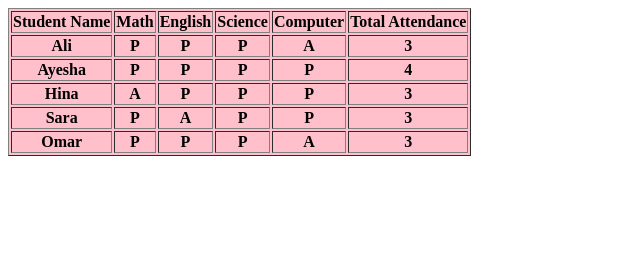
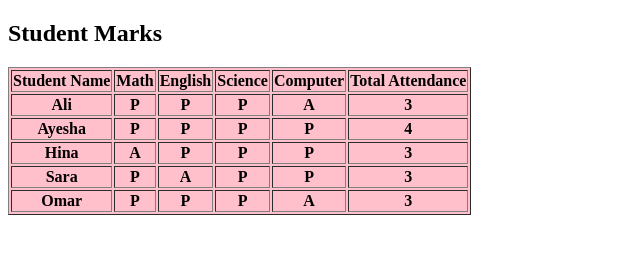
Before and after one commit to Iampro0786/Assignment-6, a plain HTML site: page index.html in a window 1280 px wide. Shown: the whole page, without its empty margins (0-640 px from the left). Drawn offline with Linux system fonts and the light colour scheme.

Commit message:
Update index.html
some changes

```diff
--- a/index.html
+++ b/index.html
@@ -6,6 +6,7 @@
     <title>Document</title>
 </head>
 <body>
+    <h2>Student Marks</h2>
     <table border="1" bgcolor="pink">
         <tr>
             <th>Student Name</th>
```
